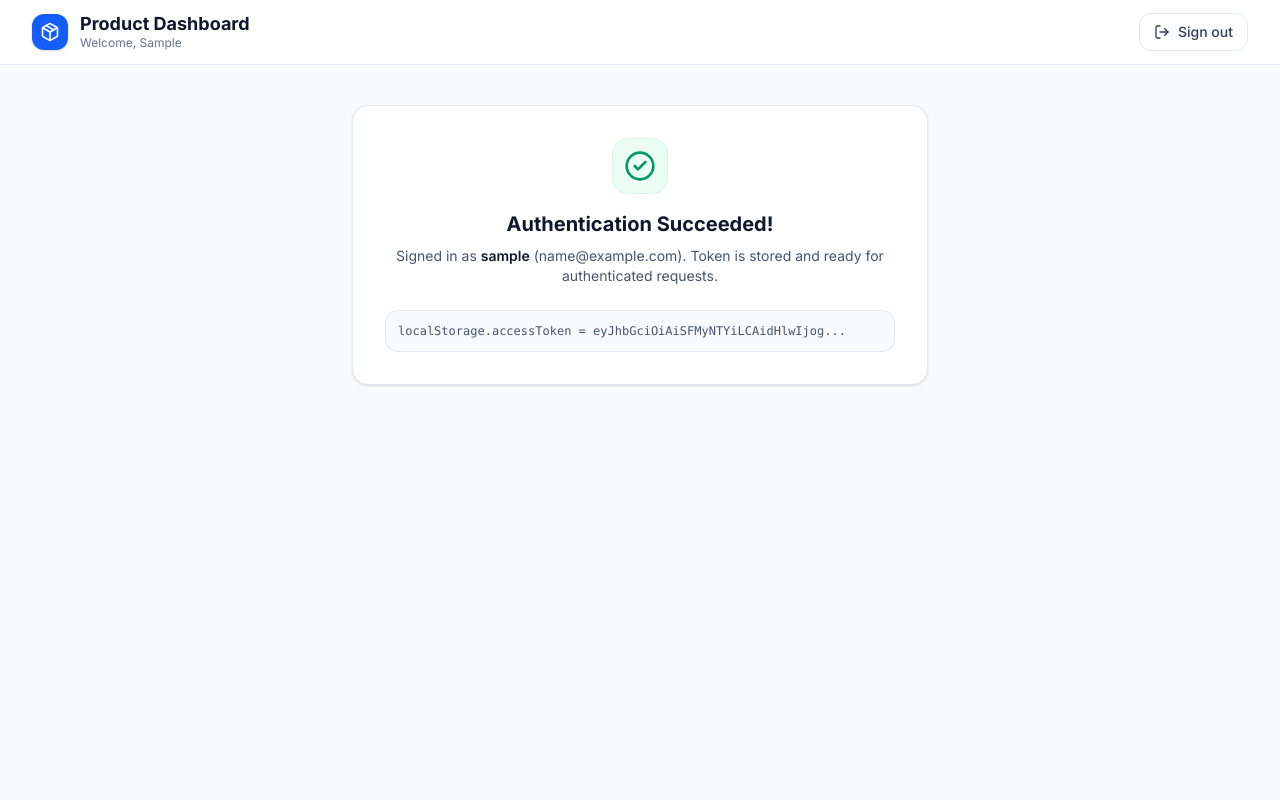
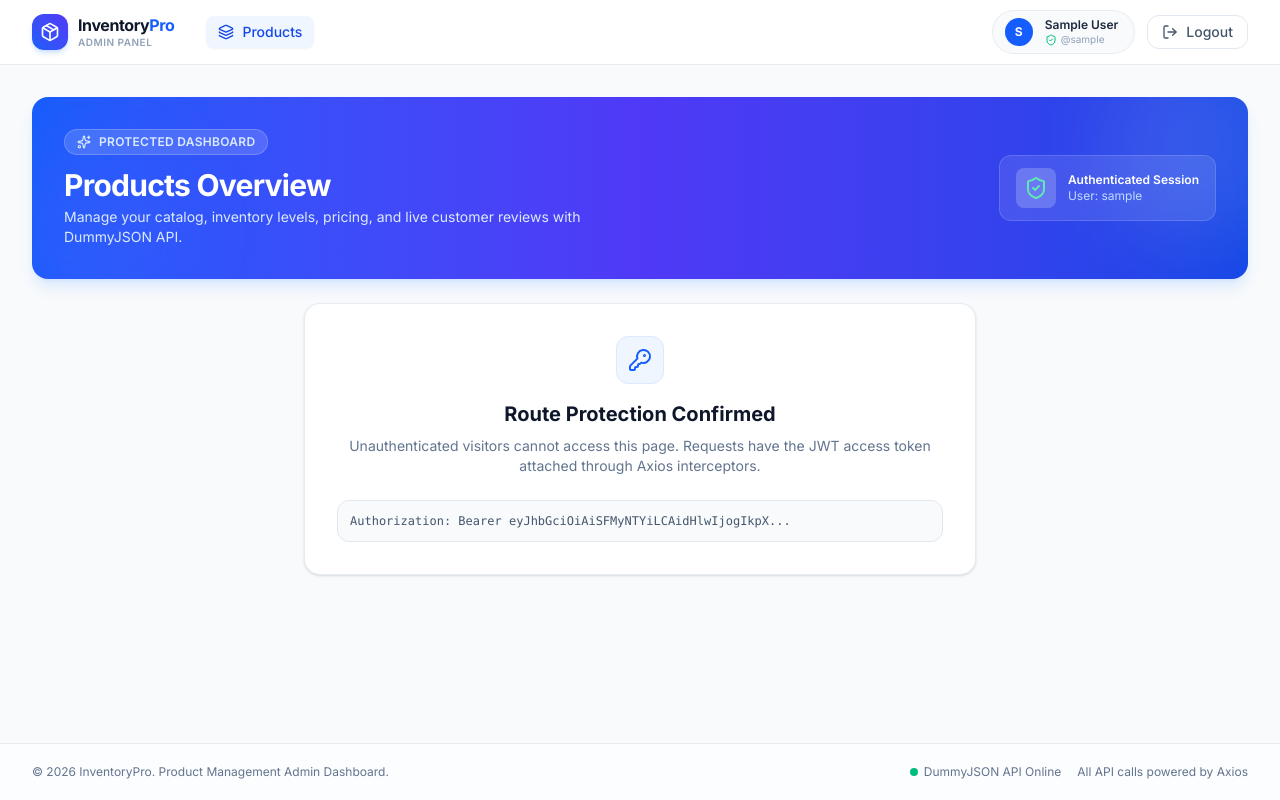
Before and after one commit to yvardhan1107/product_admin, a React (Vite) app: page /products in a window 1280 px wide. Built offline with nearby package versions, Linux system fonts and the light colour scheme; sample sign-in values are in the browser's storage.

Commit message:
add protected routes and dashboard layout with logout

```diff
--- a/src/App.jsx
+++ b/src/App.jsx
@@ -2,6 +2,8 @@ import { BrowserRouter, Routes, Route, Navigate } from 'react-router-dom'
 import { AuthProvider } from './context/AuthContext'
 import LoginPage from './pages/LoginPage'
 import ProductsPage from './pages/ProductsPage'
+import ProtectedRoute from './components/auth/ProtectedRoute'
+import Layout from './components/layout/Layout'
 import { Toaster } from 'react-hot-toast'
 
 export default function App() {
@@ -22,9 +24,19 @@ export default function App() {
           }}
         />
         <Routes>
+          {/* Public Route */}
           <Route path="/login" element={<LoginPage />} />
-          <Route path="/products" element={<ProductsPage />} />
-          <Route path="*" element={<Navigate to="/login" replace />} />
+
+          {/* Protected Routes nested in Layout */}
+          <Route element={<ProtectedRoute />}>
+            <Route element={<Layout />}>
+              <Route path="/products" element={<ProductsPage />} />
+            </Route>
+          </Route>
+
+          {/* Fallback & Redirect */}
+          <Route path="/" element={<Navigate to="/products" replace />} />
+          <Route path="*" element={<Navigate to="/products" replace />} />
         </Routes>
       </BrowserRouter>
     </AuthProvider>
--- /dev/null
+++ b/src/components/auth/ProtectedRoute.jsx
@@ -0,0 +1,27 @@
+import { Navigate, Outlet, useLocation } from 'react-router-dom'
+import { useAuth } from '../../context/AuthContext'
+import { Loader2 } from 'lucide-react'
+
+export default function ProtectedRoute() {
+  const { isAuthenticated, loading } = useAuth()
+  const location = useLocation()
+
+  // Wait while checking cached token in localStorage
+  if (loading) {
+    return (
+      <div className="min-h-screen bg-slate-50 flex flex-col items-center justify-center p-4">
+        <div className="w-12 h-12 rounded-2xl bg-blue-50 border border-blue-100 flex items-center justify-center text-blue-600 mb-3 shadow-sm">
+          <Loader2 className="w-6 h-6 animate-spin" />
+        </div>
+        <p className="text-sm font-medium text-slate-500">Checking authorization...</p>
+      </div>
+    )
+  }
+
+  if (!isAuthenticated) {
+    // Redirect unauthenticated user to /login and preserve attempted path
+    return <Navigate to="/login" state={{ from: location }} replace />
+  }
+
+  return <Outlet />
+}
--- /dev/null
+++ b/src/components/layout/Header.jsx
@@ -0,0 +1,96 @@
+import { useNavigate, NavLink } from 'react-router-dom'
+import { useAuth } from '../../context/AuthContext'
+import { Package, LogOut, Layers, ShieldCheck } from 'lucide-react'
+import toast from 'react-hot-toast'
+
+export default function Header() {
+  const { user, logout } = useAuth()
+  const navigate = useNavigate()
+
+  const handleLogout = () => {
+    logout()
+    toast.success('Signed out successfully')
+    navigate('/login', { replace: true })
+  }
+
+  return (
+    <header className="bg-white/90 backdrop-blur-md border-b border-slate-200/80 sticky top-0 z-40 transition-all">
+      <div className="max-w-7xl mx-auto px-4 sm:px-6 lg:px-8">
+        <div className="flex items-center justify-between h-16">
+          {/* Left: Brand & Navigation */}
+          <div className="flex items-center gap-8">
+            <NavLink
+              to="/products"
+              className="flex items-center gap-2.5 group transition-transform active:scale-95"
+            >
+              <div className="w-9 h-9 rounded-xl bg-gradient-to-tr from-blue-600 to-indigo-600 flex items-center justify-center text-white shadow-md shadow-blue-500/20 group-hover:shadow-blue-500/30 transition-all">
+                <Package className="w-5 h-5" />
+              </div>
+              <div className="flex flex-col">
+                <span className="font-bold text-slate-900 text-base leading-tight tracking-tight">
+                  Inventory<span className="text-blue-600">Pro</span>
+                </span>
+                <span className="text-[10px] uppercase font-semibold tracking-wider text-slate-400">
+                  Admin Panel
+                </span>
+              </div>
+            </NavLink>
+
+            <nav className="hidden md:flex items-center gap-1.5">
+              <NavLink
+                to="/products"
+                className={({ isActive }) =>
+                  `inline-flex items-center gap-2 px-3 py-1.5 rounded-lg text-sm font-medium transition-all ${
+                    isActive
+                      ? 'bg-blue-50 text-blue-700 shadow-xs'
+                      : 'text-slate-600 hover:text-slate-900 hover:bg-slate-100/70'
+                  }`
+                }
+              >
+                <Layers className="w-4 h-4" />
+                Products
+              </NavLink>
+            </nav>
+          </div>
+
+          {/* Right: User Information & Logout */}
+          <div className="flex items-center gap-3">
+            {/* User Profile Info Pill */}
+            <div className="hidden sm:flex items-center gap-3 px-3 py-1.5 rounded-full bg-slate-50 border border-slate-200/70">
+              {user?.image ? (
+                <img
+                  src={user.image}
+                  alt={user.firstName || user.username}
+                  className="w-7 h-7 rounded-full object-cover border border-slate-200"
+                />
+              ) : (
+                <div className="w-7 h-7 rounded-full bg-blue-600 text-white text-xs font-bold flex items-center justify-center">
+                  {(user?.firstName?.[0] || user?.username?.[0] || 'A').toUpperCase()}
+                </div>
+              )}
+              <div className="flex flex-col text-left pr-1">
+                <span className="text-xs font-semibold text-slate-800 leading-tight">
+                  {user?.firstName ? `${user.firstName} ${user.lastName || ''}` : user?.username || 'Admin User'}
+                </span>
+                <span className="text-[10px] text-slate-400 flex items-center gap-1">
+                  <ShieldCheck className="w-3 h-3 text-emerald-500" />
+                  @{user?.username || 'emilys'}
+                </span>
+              </div>
+            </div>
+
+            {/* Logout Action Button */}
+            <button
+              onClick={handleLogout}
+              className="inline-flex items-center gap-2 px-3.5 py-1.5 rounded-xl text-sm font-medium text-slate-600 hover:text-rose-600 hover:bg-rose-50 border border-slate-200 hover:border-rose-200 transition-all active:scale-95 cursor-pointer"
+              title="Sign out of your account"
+            >
+              <LogOut className="w-4 h-4" />
+              <span className="hidden sm:inline">Logout</span>
+            </button>
+          </div>
+        </div>
+      </div>
+    </header>
+  )
+}
--- /dev/null
+++ b/src/components/layout/Layout.jsx
@@ -0,0 +1,25 @@
+import { Outlet } from 'react-router-dom'
+import Header from './Header'
+
+export default function Layout() {
+  return (
+    <div className="min-h-screen bg-slate-50 flex flex-col text-slate-900 selection:bg-blue-500 selection:text-white">
+      <Header />
+      <main className="flex-1 w-full max-w-7xl mx-auto px-4 sm:px-6 lg:px-8 py-8 animate-in fade-in duration-300">
+        <Outlet />
+      </main>
+      <footer className="border-t border-slate-200/80 bg-white/50 backdrop-blur py-5 mt-auto">
+        <div className="max-w-7xl mx-auto px-4 sm:px-6 lg:px-8 flex flex-col sm:flex-row items-center justify-between gap-3 text-xs text-slate-500">
+          <p>© 2026 InventoryPro. Product Management Admin Dashboard.</p>
+          <div className="flex items-center gap-4">
+            <span className="inline-flex items-center gap-1.5">
+              <span className="w-2 h-2 rounded-full bg-emerald-500"></span>
+              DummyJSON API Online
+            </span>
+            <span>All API calls powered by Axios</span>
+          </div>
+        </div>
+      </footer>
+    </div>
+  )
+}
--- a/src/pages/ProductsPage.jsx
+++ b/src/pages/ProductsPage.jsx
@@ -1,52 +1,58 @@
 import { useAuth } from '../context/AuthContext'
-import { LogOut, Package, CheckCircle2 } from 'lucide-react'
+import { Package, ShieldCheck, KeyRound, Sparkles } from 'lucide-react'
 
 export default function ProductsPage() {
-  const { user, logout } = useAuth()
+  const { user } = useAuth()
 
   return (
-    <div className="min-h-screen bg-slate-50">
-      <header className="bg-white border-b border-slate-200 sticky top-0 z-30">
-        <div className="max-w-7xl mx-auto px-4 sm:px-6 lg:px-8 h-16 flex items-center justify-between">
-          <div className="flex items-center gap-3">
-            <div className="w-9 h-9 rounded-xl bg-blue-600 flex items-center justify-center text-white shadow-sm">
-              <Package className="w-5 h-5" />
+    <div className="space-y-6">
+      {/* Top Banner / Welcome Card */}
+      <div className="relative overflow-hidden rounded-2xl bg-gradient-to-r from-blue-600 via-indigo-600 to-blue-700 p-6 sm:p-8 text-white shadow-lg shadow-blue-500/15">
+        {/* Subtle decorative circles */}
+        <div className="absolute -top-12 -right-12 w-48 h-48 bg-white/10 rounded-full blur-2xl pointer-events-none" />
+        <div className="absolute -bottom-12 -left-12 w-48 h-48 bg-indigo-500/20 rounded-full blur-2xl pointer-events-none" />
+
+        <div className="relative z-10 flex flex-col sm:flex-row items-start sm:items-center justify-between gap-4">
+          <div>
+            <div className="inline-flex items-center gap-2 px-3 py-1 rounded-full bg-white/15 backdrop-blur text-xs font-semibold tracking-wide uppercase text-blue-100 mb-3 border border-white/20">
+              <Sparkles className="w-3.5 h-3.5" />
+              Protected Dashboard
             </div>
-            <div>
-              <h1 className="text-lg font-bold text-slate-900 leading-tight">
-                Product Dashboard
+            <h1 className="text-2xl sm:text-3xl font-extrabold tracking-tight">
+              Products Overview
             </h1>
-              <p className="text-xs text-slate-500">Welcome, {user?.firstName || user?.username || 'Admin'}</p>
+            <p className="mt-1 text-sm text-blue-100 max-w-xl">
+              Manage your catalog, inventory levels, pricing, and live customer reviews with DummyJSON API.
+            </p>
+          </div>
+
+          <div className="flex items-center gap-3 bg-white/10 backdrop-blur px-4 py-3 rounded-xl border border-white/15">
+            <div className="w-10 h-10 rounded-lg bg-white/20 flex items-center justify-center text-white">
+              <ShieldCheck className="w-6 h-6 text-emerald-300" />
+            </div>
+            <div className="text-left text-xs">
+              <p className="font-semibold text-white">Authenticated Session</p>
+              <p className="text-blue-200">User: {user?.username || 'emilys'}</p>
+            </div>
+          </div>
         </div>
       </div>
 
-          <button
-            onClick={logout}
-            className="inline-flex items-center gap-2 px-3.5 py-2 text-sm font-medium text-slate-700 hover:text-rose-600 hover:bg-rose-50 rounded-xl transition-colors border border-slate-200 hover:border-rose-200 cursor-pointer"
-          >
-            <LogOut className="w-4 h-4" />
-            <span>Sign out</span>
-          </button>
-        </div>
-      </header>
-
-      <main className="max-w-7xl mx-auto px-4 sm:px-6 lg:px-8 py-10">
-        <div className="bg-white rounded-2xl border border-slate-200 p-8 shadow-sm text-center max-w-xl mx-auto">
-          <div className="w-14 h-14 bg-emerald-50 text-emerald-600 rounded-2xl flex items-center justify-center mx-auto mb-4 border border-emerald-100">
-            <CheckCircle2 className="w-8 h-8" />
+      {/* Info card previewing next step */}
+      <div className="bg-white border border-slate-200/80 rounded-2xl p-8 shadow-sm text-center max-w-2xl mx-auto">
+        <div className="w-12 h-12 bg-blue-50 text-blue-600 rounded-xl flex items-center justify-center mx-auto mb-4 border border-blue-100">
+          <KeyRound className="w-6 h-6" />
         </div>
         <h2 className="text-xl font-bold text-slate-900 mb-2">
-            Authentication Succeeded!
+          Route Protection Confirmed
         </h2>
-          <p className="text-sm text-slate-600 mb-6">
-            Signed in as <span className="font-semibold text-slate-900">{user?.username}</span> ({user?.email}).
-            Token is stored and ready for authenticated requests.
+        <p className="text-sm text-slate-500 mb-6">
+          Unauthenticated visitors cannot access this page. Requests have the JWT access token attached through Axios interceptors.
         </p>
         <div className="p-3 bg-slate-50 rounded-xl border border-slate-200 text-xs font-mono text-slate-600 overflow-x-auto text-left">
-            <code>localStorage.accessToken = {localStorage.getItem('accessToken')?.substring(0, 32)}...</code>
+          <code>Authorization: Bearer {localStorage.getItem('accessToken')?.substring(0, 36)}...</code>
         </div>
       </div>
-      </main>
     </div>
   )
 }
```
Lines whose indentation alone changed are shown as unchanged.
